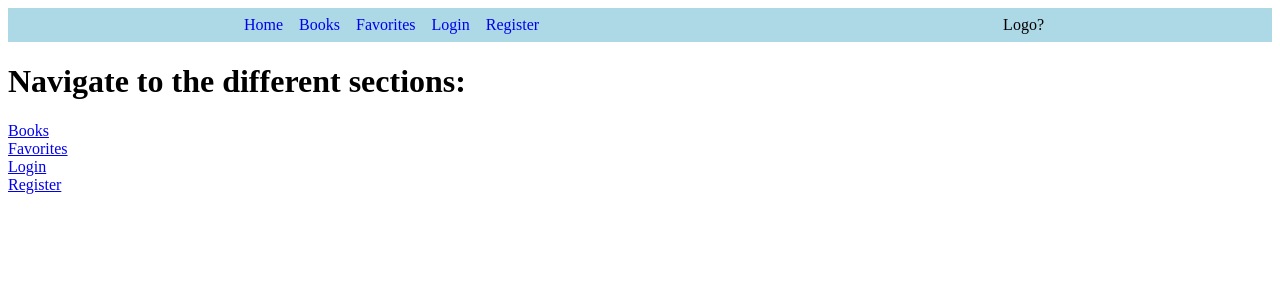
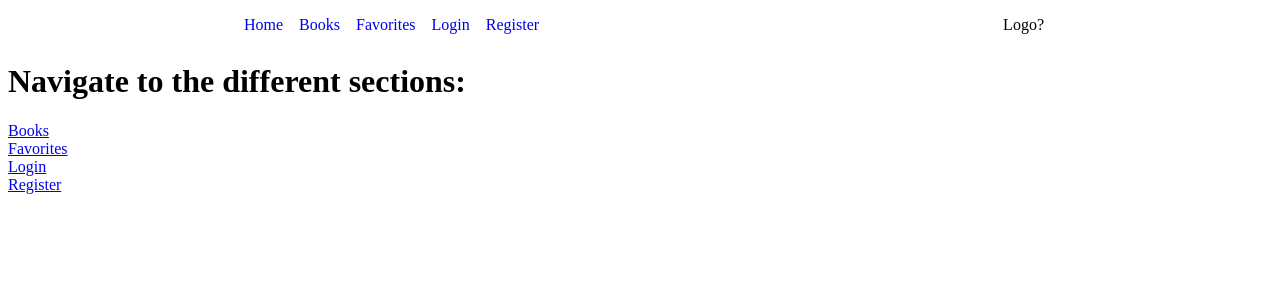
Before and after one commit to Smooen/sv-azubi-lib, a SvelteKit app: page / in a window 1280 px wide. Shown: the top 300 px of the page. Built offline with nearby package versions, Linux system fonts and the light colour scheme.

Commit message:
add global css file, just in case

```diff
--- /dev/null
+++ b/src/lib/styles/main.css
@@ -0,0 +1 @@
+/* Global Styles go here */
--- a/src/routes/+layout.svelte
+++ b/src/routes/+layout.svelte
@@ -1,5 +1,6 @@
 <script>
 	//import '@picocss/pico';
+	import '$lib/styles/main.css'
 	let { children } = $props();
 	import Header from './Header.svelte'
 </script>
--- a/src/routes/Header.svelte
+++ b/src/routes/Header.svelte
@@ -14,7 +14,7 @@
         position: static;
         top: 0;
         width: 100%;
-        background-color: lightblue;
+        background-color: var(--pico-background-color);
         display: flex;
         justify-content: space-around;
         align-items: center;
```
